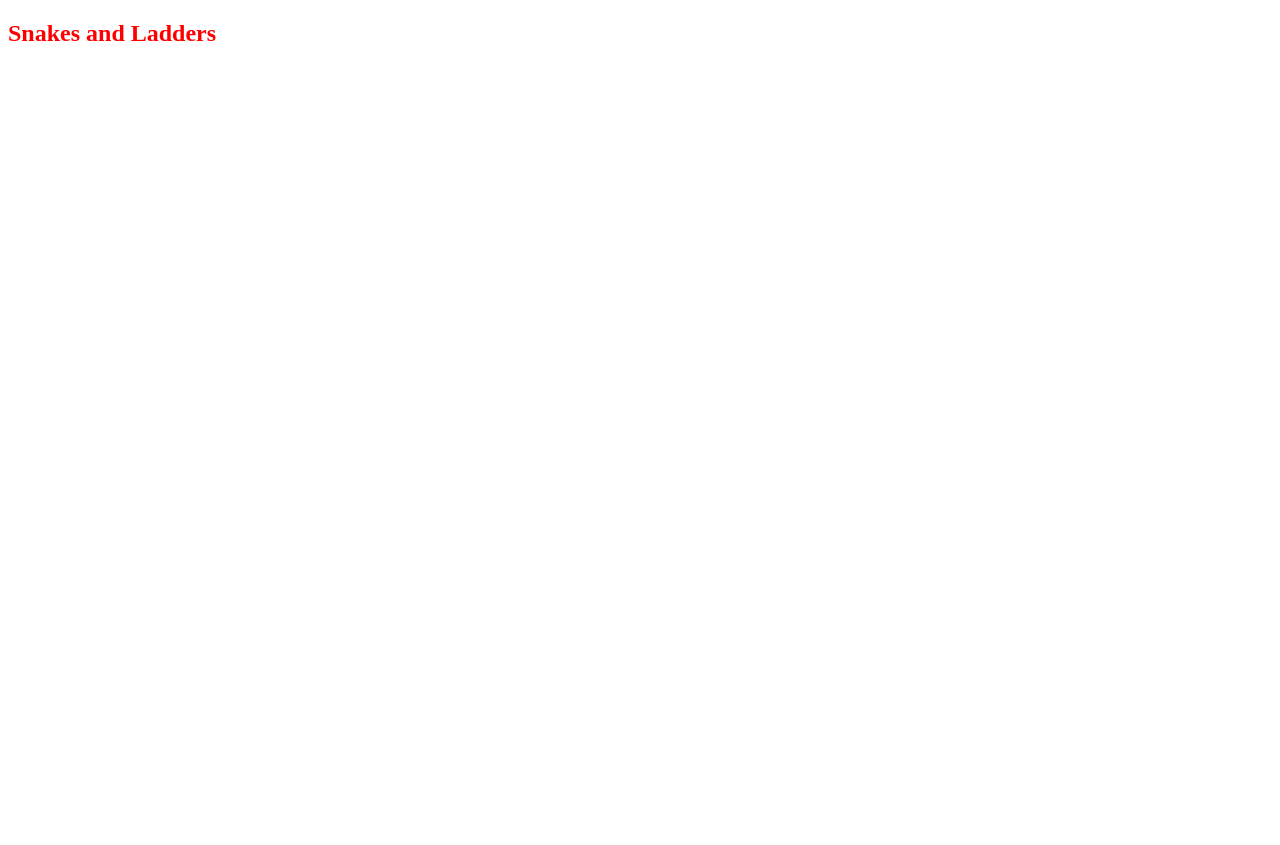
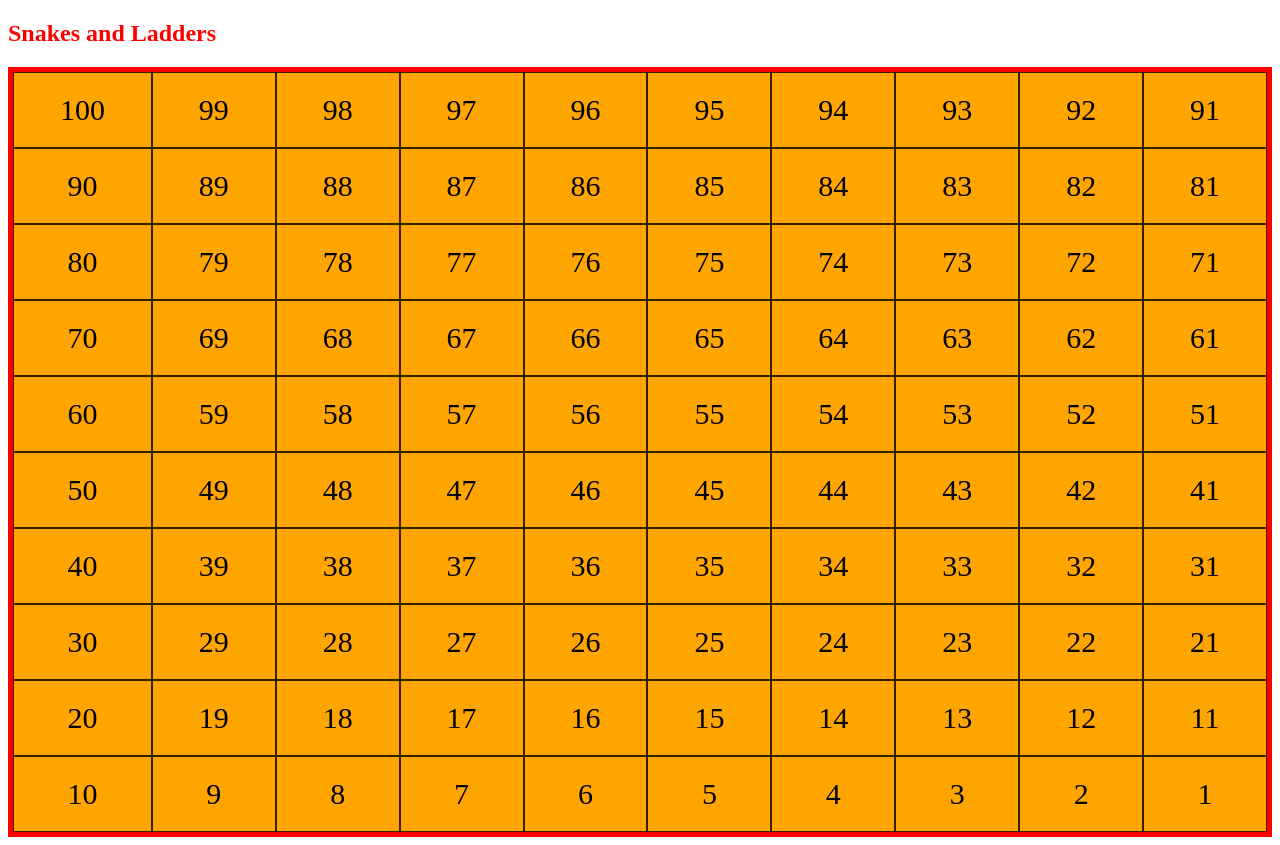
Before and after one commit to IslamEshita/snakes-and-ladders, a plain HTML site: page index.html in a window 1280 px wide. Before the commit the page ends 800 px from the top, so only its background shows below. Drawn offline with Linux system fonts and the light colour scheme.

Commit message:
Added code for drawing a basic board

```diff
--- a/index.html
+++ b/index.html
@@ -7,13 +7,16 @@
     <title>Snakes and Ladders</title>
     <link rel="stylesheet" href="./styles.css">
 </head>
+
+
 <body>
     <section id="heading">
         <h1>Snakes and Ladders</h1>
     </section>
 
-    <section id="game"></section>
+    <section id="gameBoard">
+    </section>
 
-   <script src="./script.js"></script>
+    <script src="./script.js"></script>
 </body>
 </html>
--- a/script.js
+++ b/script.js
@@ -1 +1,19 @@
-console.log('Hello Snakes and Ladders')
+function drawBoard()
+{
+    const gameBoard = document.getElementById('gameBoard');
+
+    for(let i=0; i<100; i++)
+    {
+        const numberElem = document.createElement('div');
+        let value = String(100 - i);
+        numberElem.textContent = value;
+        numberElem.setAttribute('class', 'boardGrid');
+        numberElem.setAttribute('id', `boardGrid${value}`);
+        gameBoard.append(numberElem);
+    }
+}
+
+document.body.onload = function()
+{
+    drawBoard();
+}
--- a/styles.css
+++ b/styles.css
@@ -1,3 +1,18 @@
 h1 {
     color: red;
 }
+
+#gameBoard
+{
+    display: grid;
+    grid-template-columns: auto auto auto auto auto auto auto auto auto auto;
+    border: 5px solid red;
+}
+
+.boardGrid {
+    background-color: orange;
+    border: 1px solid rgba(0, 0, 0, 0.8);
+    padding: 20px;
+    font-size: 30px;
+    text-align: center;
+}
```
